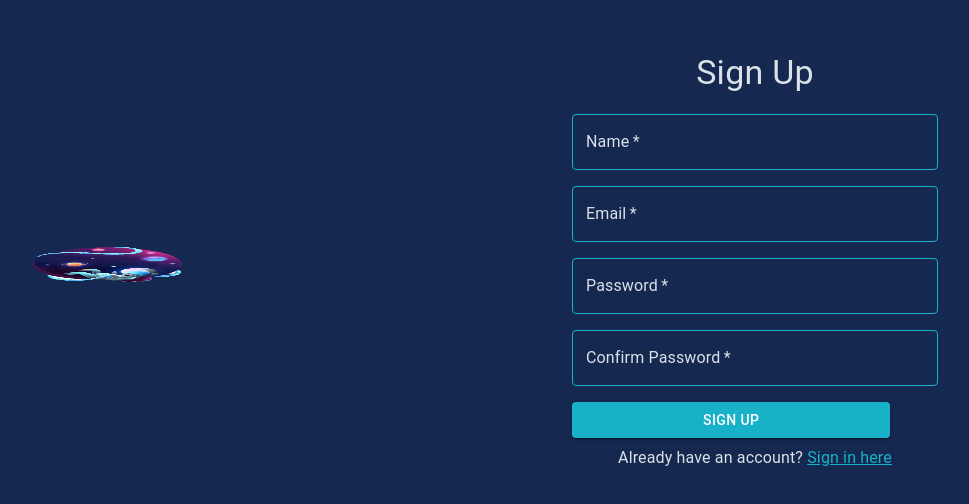
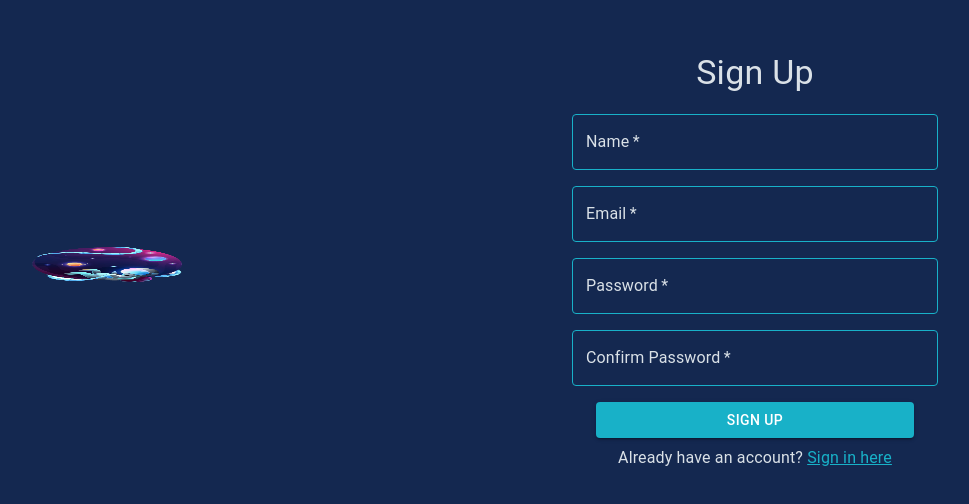
Before and after one commit to LasithRanahewa/BookFind, a React (Create React App) app: page /sign-up in a window 1280 px wide. Shown: the part 136-640 px from the top of the page, without its empty margins (209-1178 px from the left). Built offline with nearby package versions, Linux system fonts and the light colour scheme.

Commit message:
minor changes on signin and signup pages

```diff
--- a/src/pages/SignInPage.js
+++ b/src/pages/SignInPage.js
@@ -36,6 +36,7 @@ const useStyles = makeStyles((theme) => ({
     },
     button: {
         margin: theme.spacing(1),
+        alignSelf: 'center',
         width: '40ch',
         backgroundColor: '#18B1C8',
         '&:hover': {
--- a/src/pages/SignUpPage.js
+++ b/src/pages/SignUpPage.js
@@ -37,6 +37,7 @@ const useStyles = makeStyles((theme) => ({
     button: {
         margin: theme.spacing(1),
         width: '40ch',
+        alignSelf: 'center',
         backgroundColor: '#18B1C8',
         '&:hover': {
             backgroundColor: '#18B1C8',
```
